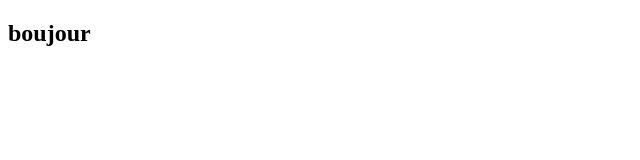
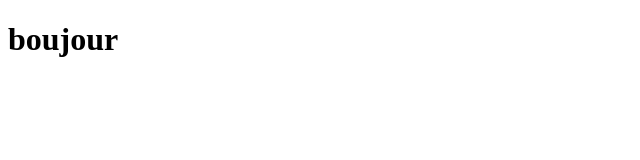
Before and after one commit to Mike5449/TP4emAnnee, a plain HTML site: page index.html in a window 1280 px wide. Shown: the whole page, without its empty margins (0-640 px from the left). Drawn offline with Linux system fonts and the light colour scheme.

Commit message:
Update index.html

```diff
--- a/index.html
+++ b/index.html
@@ -7,6 +7,6 @@
     <title>Document</title>
 </head>
 <body>
-    <h2> boujour</>
+    <h1> boujour</h1>
 </body>
 </html>
```
